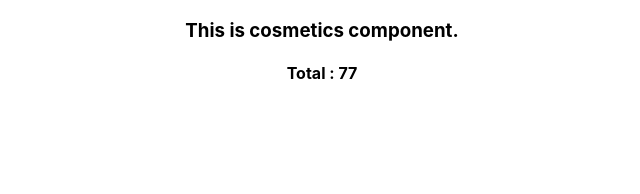
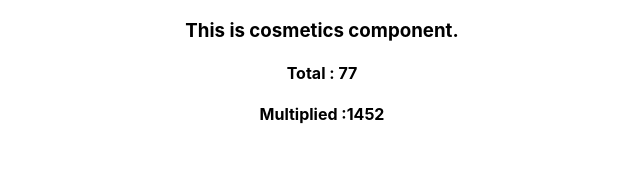
Before and after one commit to Sobuj54/module-49.5-Modules-and-Data-storage-Integration, a React (Create React App) app: page / in a window 1280 px wide. Shown: the top 194 px of the page, without its empty margins (318-958 px from the left). Built offline with nearby package versions, Linux system fonts and the light colour scheme.

Commit message:
understanding import export deeply

```diff
--- a/src/Components/Cosmetics/Cosmetics.js
+++ b/src/Components/Cosmetics/Cosmetics.js
@@ -1,14 +1,16 @@
 import React from "react";
-import add from "../Utilities/Utilities";
+import { add, multi } from "../Utilities/Utilities";
 
 const Cosmetics = () => {
   const first = 44;
   const second = 33;
   const total = add(first, second);
+  const multiply = multi(first, second);
   return (
     <div>
       <h3>This is cosmetics component.</h3>
       <h4>Total : {total}</h4>
+      <h4>Multiplied :{multiply}</h4>
     </div>
   );
 };
--- a/src/Components/Utilities/Utilities.js
+++ b/src/Components/Utilities/Utilities.js
@@ -2,4 +2,11 @@ const add = (first, second) => {
   return first + second;
 };
 
-export default add;
+const multi = (first, second) => {
+  return first * second;
+};
+
+// to export multiple things we will use object to export
+export { add, multi };
+// otherwise we will use blow method
+// export default add;
```
